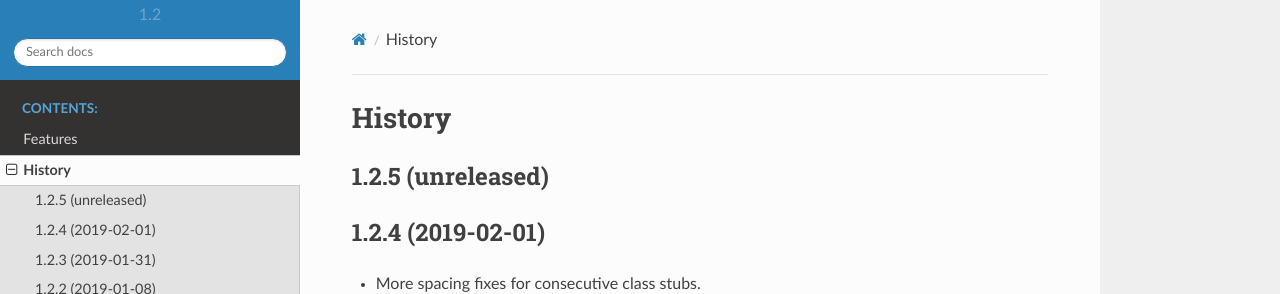
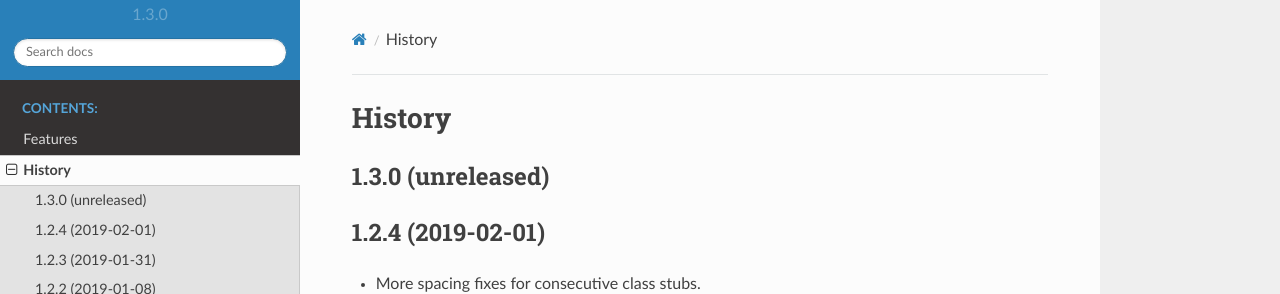
Before and after one commit to uyar/pygenstub, a Sphinx documentation site: the page built from docs/source/history.rst, in a window 1280 px wide and 900 px high. Shown: the top 294 px of the window. Built offline with Sphinx 7.4.7 and the Read the Docs theme 2.0.0, drawn with Linux system fonts in a browser that asks for light colours; pages that are not in the unit, such as notebooks, are missing from menus.

Commit message:
setup: Update targeted version number

```diff
--- a/HISTORY.rst
+++ b/HISTORY.rst
@@ -1,7 +1,7 @@
 History
 =======
 
-1.2.5 (unreleased)
+1.3.0 (unreleased)
 ------------------
 
 1.2.4 (2019-02-01)
--- a/docs/source/conf.py
+++ b/docs/source/conf.py
@@ -58,9 +58,9 @@ author = 'H. Turgut Uyar'
 # built documents.
 #
 # The short X.Y version.
-version = '1.2'
+version = '1.3.0'
 # The full version, including alpha/beta/rc tags.
-release = '1.2'
+release = '1.3.0'
 
 # The language for content autogenerated by Sphinx. Refer to documentation
 # for a list of supported languages.
--- a/pygenstub.py
+++ b/pygenstub.py
@@ -38,7 +38,7 @@ from io import StringIO
 from docutils.core import publish_doctree
 
 
-__version__ = "1.2.5.dev0"  # sig: str
+__version__ = "1.3.0.dev0"  # sig: str
 
 
 PY3 = sys.version_info >= (3, 0)
--- a/pyproject.toml
+++ b/pyproject.toml
@@ -1,6 +1,6 @@
 [tool.poetry]
 name = "pygenstub"
-version = "1.2.5.dev0"
+version = "1.3.0.dev0"
 description = "Python stub file generator."
 readme = "README.rst"
 
```
